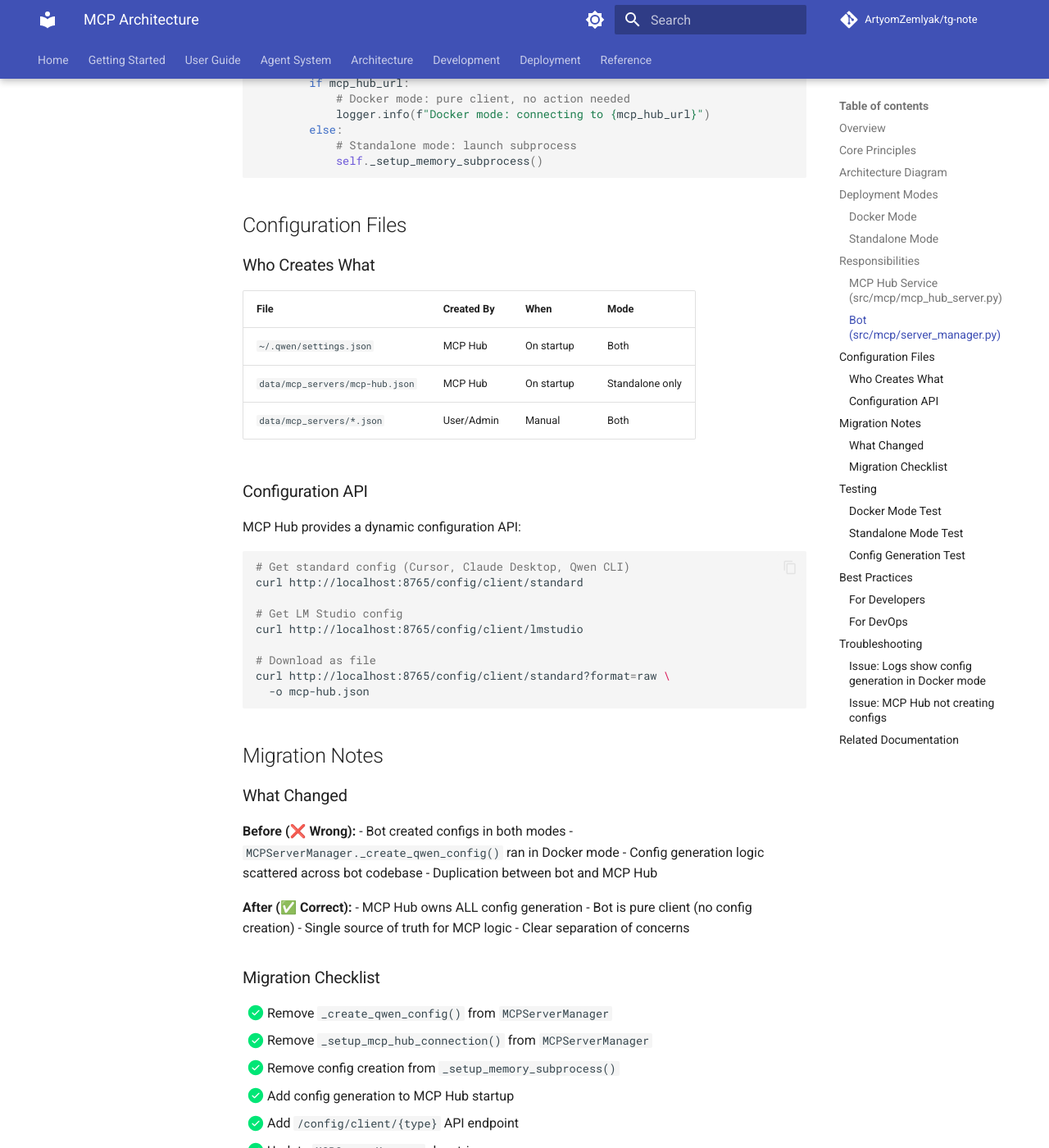
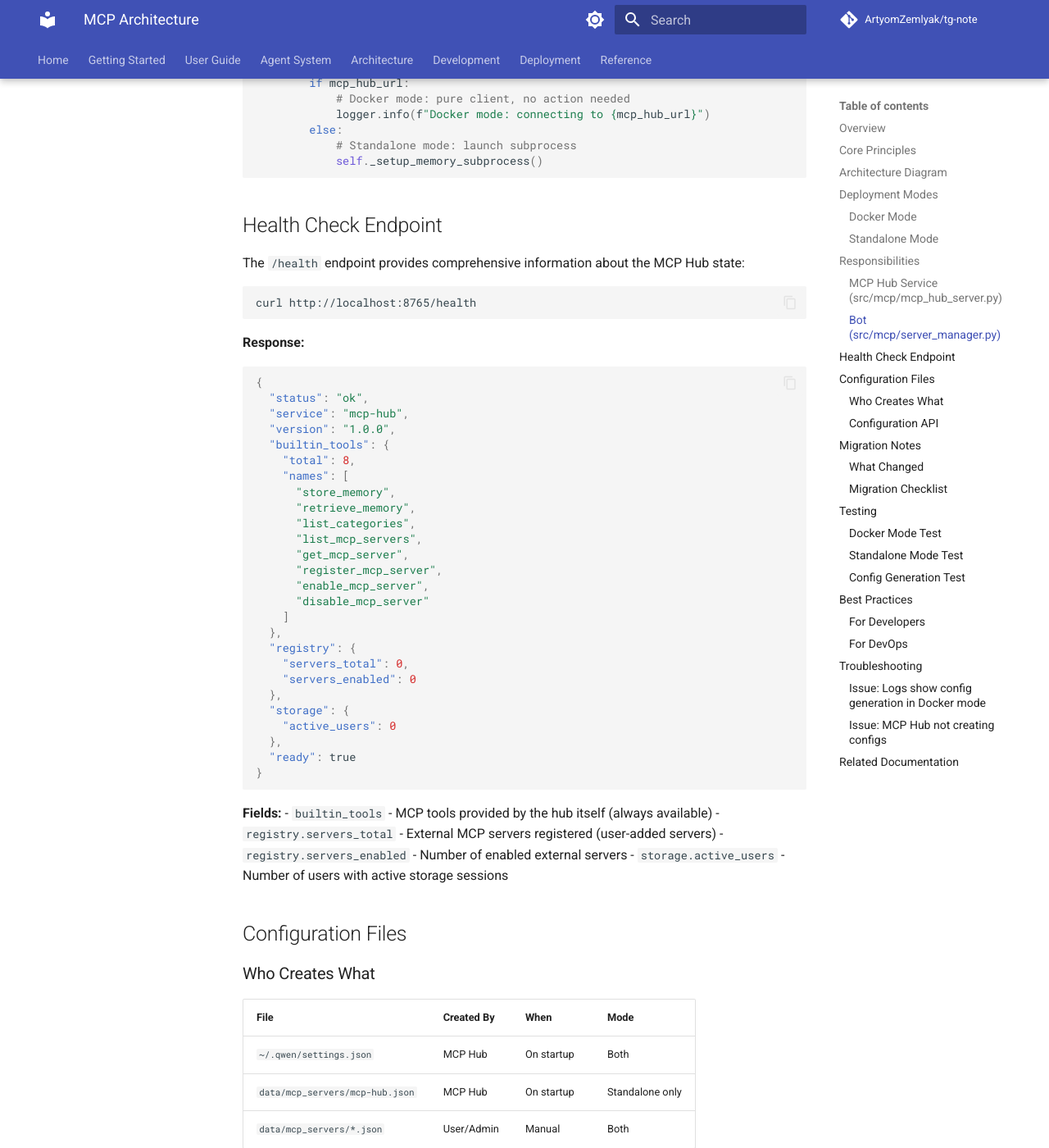
Before and after one commit to ArtyomZemlyak/tg-note, an MkDocs documentation site: the page built from docs_site/architecture/mcp-architecture.md, in a window 1280 px wide and 1400 px high, scrolled down 2928 px. Shown: the whole window at 82% size. Built offline with MkDocs 1.6.1 and Material for MkDocs 9.7.7, drawn with Linux system fonts in a browser that asks for light colours; comment, search, counter and statistics services are not loaded; the version menu is left out; some of the changed text lies outside the part shown.

Commit message:
feat: Enhance MCP health check with built-in tools info
Co-authored-by: artyom.zemlyak <artyom.zemlyak@gmail.com>

````diff
--- a/docs_site/architecture/mcp-architecture.md
+++ b/docs_site/architecture/mcp-architecture.md
@@ -45,7 +45,7 @@ The MCP (Model Context Protocol) layer in tg-note follows a clean separation of
 │  │  ✓ Per-user isolation                                 │     │
 │  │                                                        │     │
 │  │  Endpoints:                                            │     │
-│  │    - /health                                           │     │
+│  │    - /health (includes builtin tools & servers)       │     │
 │  │    - /sse (MCP protocol)                              │     │
 │  │    - /registry/servers (CRUD)                         │     │
 │  │    - /config/client/{type} (config generation)        │     │
@@ -156,6 +156,50 @@ class MCPServerManager:
             # Standalone mode: launch subprocess
             self._setup_memory_subprocess()
 ```
+
+## Health Check Endpoint
+
+The `/health` endpoint provides comprehensive information about the MCP Hub state:
+
+```bash
+curl http://localhost:8765/health
+```
+
+**Response:**
+```json
+{
+  "status": "ok",
+  "service": "mcp-hub",
+  "version": "1.0.0",
+  "builtin_tools": {
+    "total": 8,
+    "names": [
+      "store_memory",
+      "retrieve_memory",
+      "list_categories",
+      "list_mcp_servers",
+      "get_mcp_server",
+      "register_mcp_server",
+      "enable_mcp_server",
+      "disable_mcp_server"
+    ]
+  },
+  "registry": {
+    "servers_total": 0,
+    "servers_enabled": 0
+  },
+  "storage": {
+    "active_users": 0
+  },
+  "ready": true
+}
+```
+
+**Fields:**
+- `builtin_tools` - MCP tools provided by the hub itself (always available)
+- `registry.servers_total` - External MCP servers registered (user-added servers)
+- `registry.servers_enabled` - Number of enabled external servers
+- `storage.active_users` - Number of users with active storage sessions
 
 ## Configuration Files
 
````
Also changed, not shown: main.py (+23 -5 lines), 2 other files.
